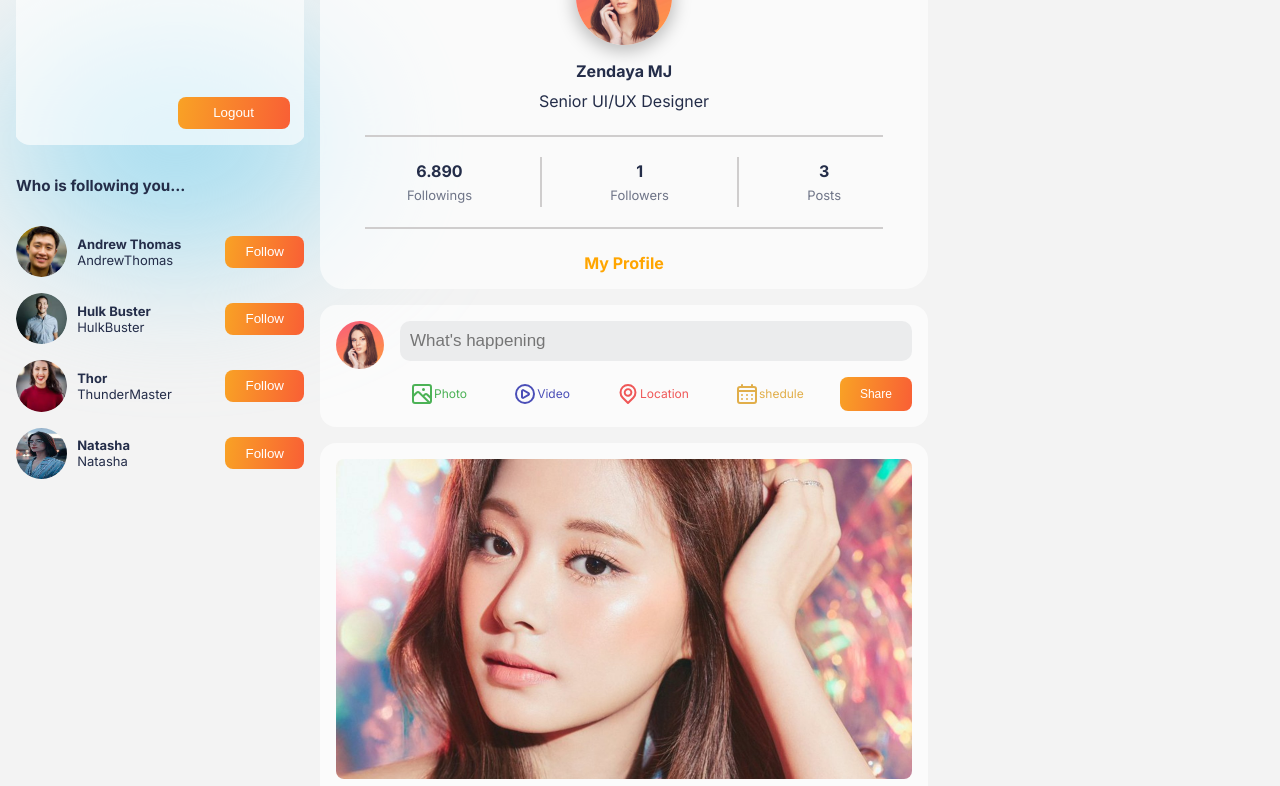
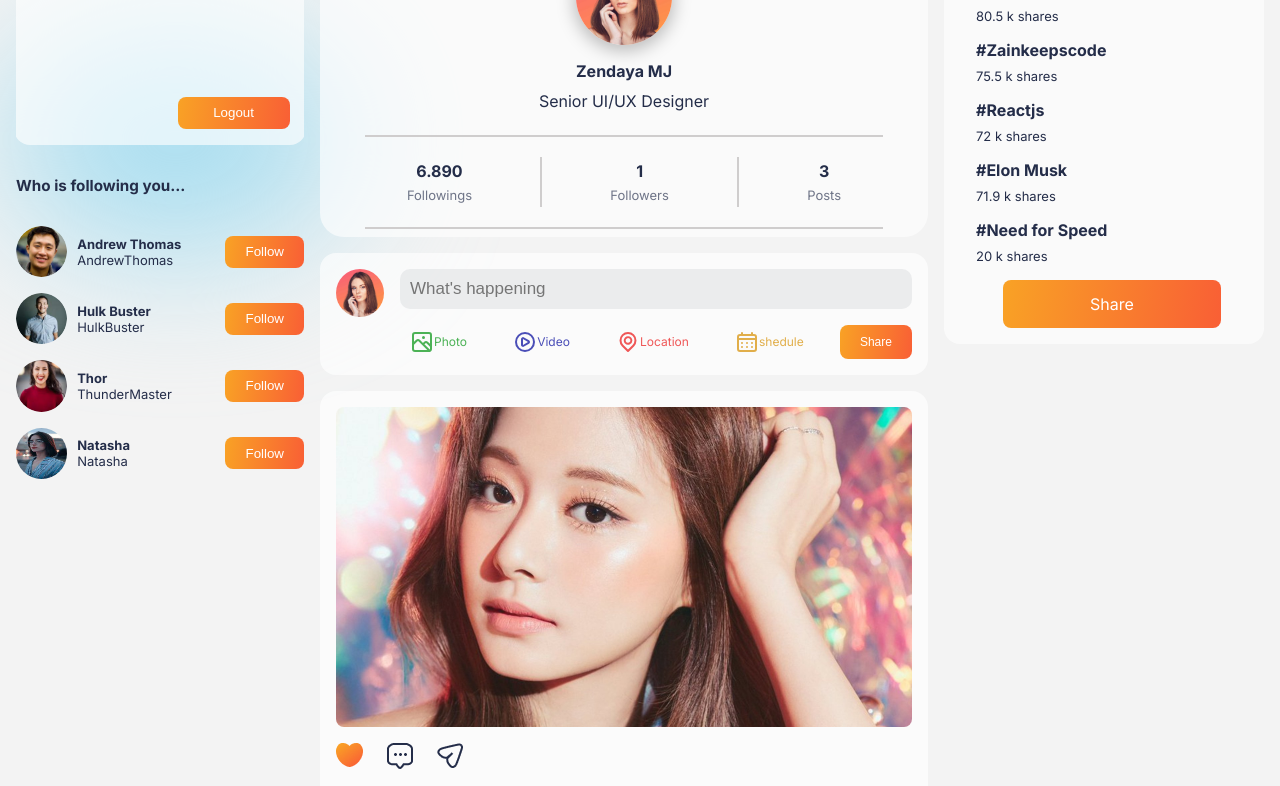
Before and after one commit to Sozani/MERN-stack-app, a React (Create React App) app: page / in a window 1280 px wide. Shown: the part 260-1046 px from the top of the page. Built offline with nearby package versions, Linux system fonts and the light colour scheme; a web font is replaced by a local one.

Commit message:
Change in Profile

```diff
--- a/src/components/Post/Post.jsx
+++ b/src/components/Post/Post.jsx
@@ -13,7 +13,9 @@ const Post = ({ data }) => {
         <img src={Comment} alt="" />
         <img src={Share} alt="" />
       </div>
-      <span>{data.likes}</span>
+      <span style={{ fontSize: "12px", color: "var(--gray)" }}>
+        {data.likes} likes
+      </span>
       <div className="detail">
         <span>
           <b>{data.name}</b>
--- a/src/components/profileCard/ProfileCard.jsx
+++ b/src/components/profileCard/ProfileCard.jsx
@@ -38,7 +38,7 @@ const ProfileCard = () => {
         </div>
         <hr />
       </div>
-      <span>My Profile</span>
+      {profilePage ? "" : <span>My Profile</span>}
     </div>
   );
 };
--- a/src/pages/home/Profile/Profile.jsx
+++ b/src/pages/home/Profile/Profile.jsx
@@ -3,6 +3,7 @@ import React from "react";
 import ProfileLeft from "../../../components/ProfileLeft/ProfileLeft";
 import ProfileCard from "../../../components/profileCard/ProfileCard";
 import PostSide from "../../../components/PostSide/PostSide";
+import RightSide from "../../../components/RightSide/RightSide";
 const Profile = () => {
   return (
     <div className="Profile">
@@ -11,6 +12,7 @@ const Profile = () => {
         <ProfileCard />
         <PostSide />
       </div>
+      <RightSide />
     </div>
   );
 };
```
